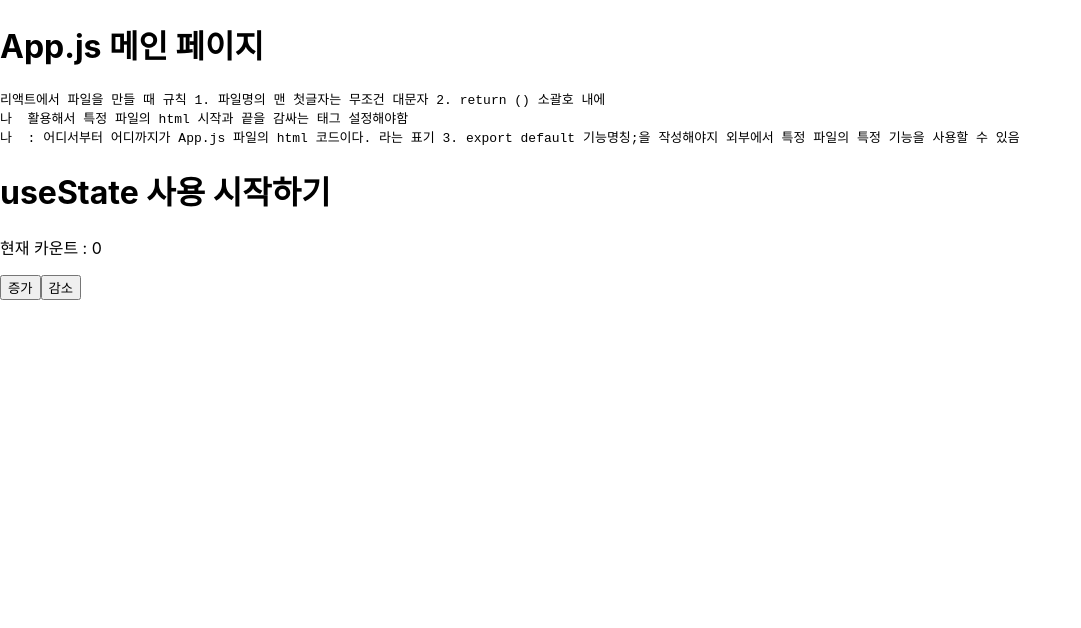
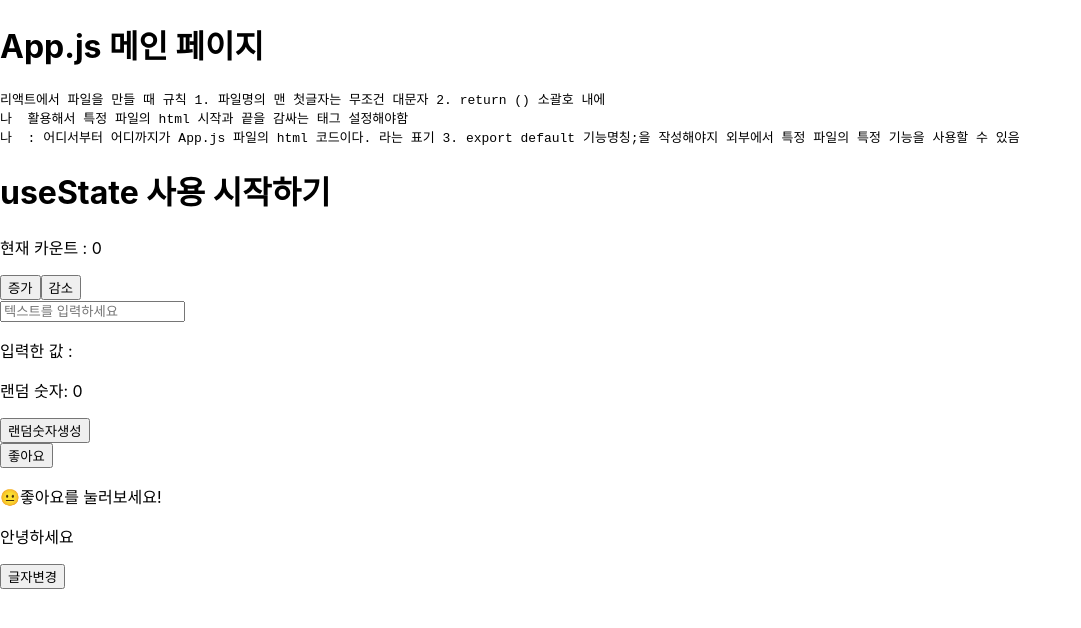
Before and after one commit to coiilee/React-workspace, a React (Create React App) app: page / in a window 1280 px wide. Shown: the top 628 px of the page, without its empty margins (0-1081 px from the left). Built offline with nearby package versions, Linux system fonts and the light colour scheme.

Commit message:
const , function

```diff
--- /dev/null
+++ b/src/Practice/PracticeUseState.jsx
@@ -0,0 +1,85 @@
+import {useState} from "react";
+
+
+function PracticeUseState(){
+    return(
+        <div>
+            {/*
+
+            function이나 const 로 작성한 기능과 html 내용을
+            메인 기능에 보여주길 원한다면,
+            html 태그 형식처럼 기능 명칭을 작성해주고 / 닫는 태그를 사용할 것
+
+            */}
+            <UseStateOne/>
+            <UseStateTwo/>
+            <UseStateThree/>
+            <UseStateFour/>
+        </div>
+    )
+}
+
+const UseStateOne= () =>{
+    //사용자가 입력한 텍스트를 화면에 표시하는 컴포넌트 생성
+    //text라는 변수이름을 사용해서 값 설정
+    const [text,setText] = useState("");
+
+    return(
+        <div>
+            <input type="text" placeholder="텍스트를 입력하세요"
+            value={text}
+                   onChange={(e)=>setText(e.target.value)}
+            />
+            <p>입력한 값 :{text}</p>
+        </div>
+    )
+}
+
+const UseStateTwo= () =>{
+    //랜덤 숫자 생성하기
+    //변수이름  : text
+    const [text,setText]=useState(0);
+
+    const randomBtn = ()=>{
+        setText(Math.floor(Math.random() * 100) + 1);
+    }
+
+    return(
+        <div>
+            <p>랜덤 숫자: {text}</p>
+            <button onClick={randomBtn}>랜덤숫자생성</button>
+        </div>
+    )
+}
+
+const UseStateThree= () => {
+
+    //좋아요와 좋아요 취소를 번갈아가며 표시하는 컴포넌트 기능
+    const [liked,setLiked] =useState(false);
+
+    return(
+        <div>
+            <button onClick={  ()  => setLiked(!liked)}>
+                {   liked ?   "좋아요 취소": "좋아요"      }
+            </button>
+
+            <p>
+                {      liked        ?"😊좋아요를 눌렀습니다!"     : "😐좋아요를 눌러보세요!"}
+            </p>
+        </div>
+    )
+}
+
+const UseStateFour = () => {
+//버튼 클릭시 "안녕하세요" => "반갑습니다 변경
+    const[text,setText]=useState("안녕하세요");
+
+    return(
+        <div>
+            <p>{text}</p>
+            <button onClick={()   =>   setText("반갑습니다.")     }>글자변경</button>
+        </div>
+    )
+}
+
+export default PracticeUseState;
--- a/src/index.js
+++ b/src/index.js
@@ -4,6 +4,7 @@
 import App from './App';
 import reportWebVitals from './reportWebVitals';
 import ChapUseState from "./Chapter/ChapUseState";
+import PracticeUseState from "./Practice/PracticeUseState";
 
 const root = ReactDOM.createRoot(document.getElementById('root'));
 root.render(
@@ -16,6 +17,7 @@
     */}
     <App/>
   <ChapUseState/>
+      <PracticeUseState/>
   </React.StrictMode>
 );
 
```
Also changed, not shown: src/PracticeUseState.jsx (deleted, +0 -40 lines).
